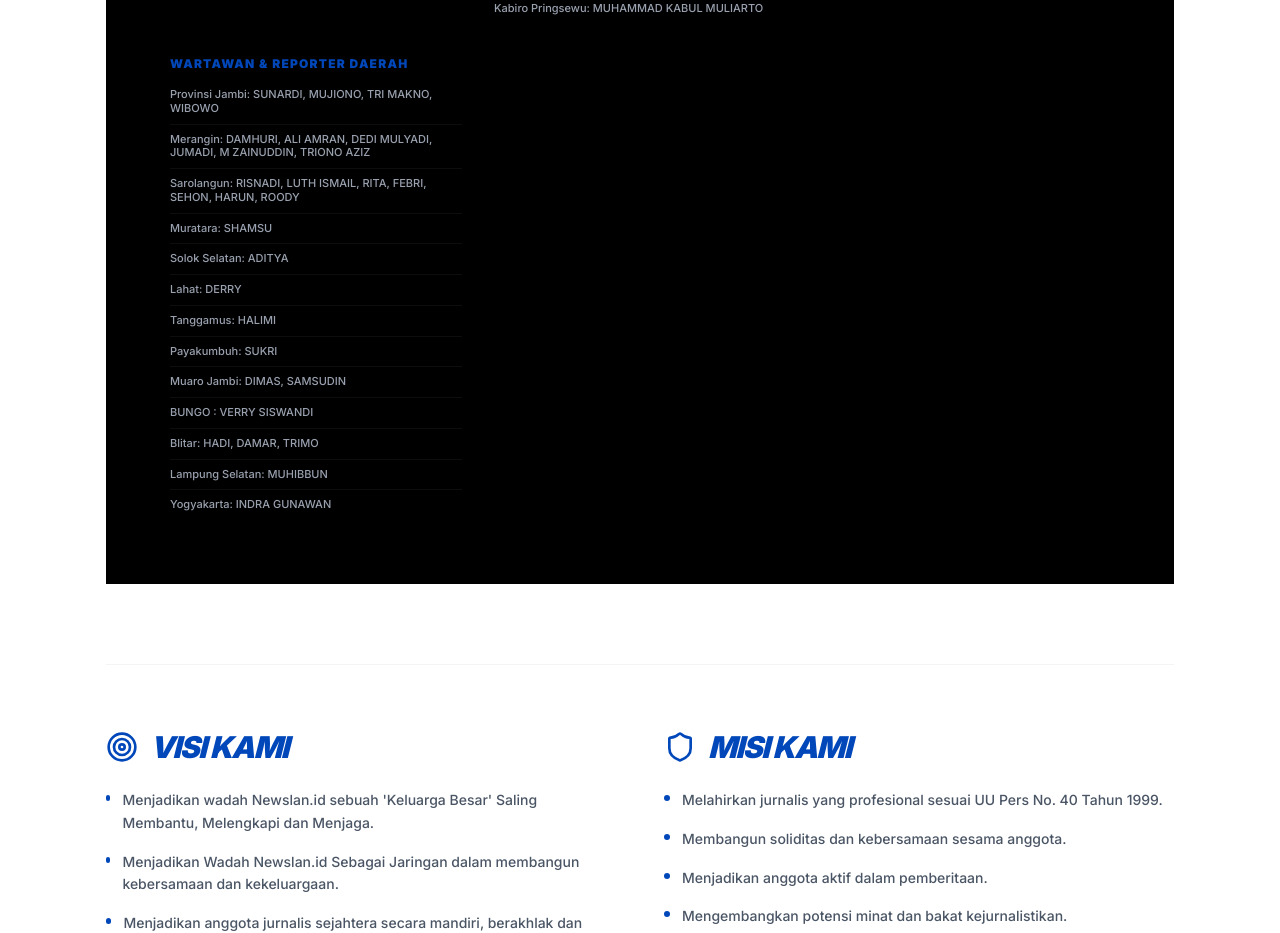
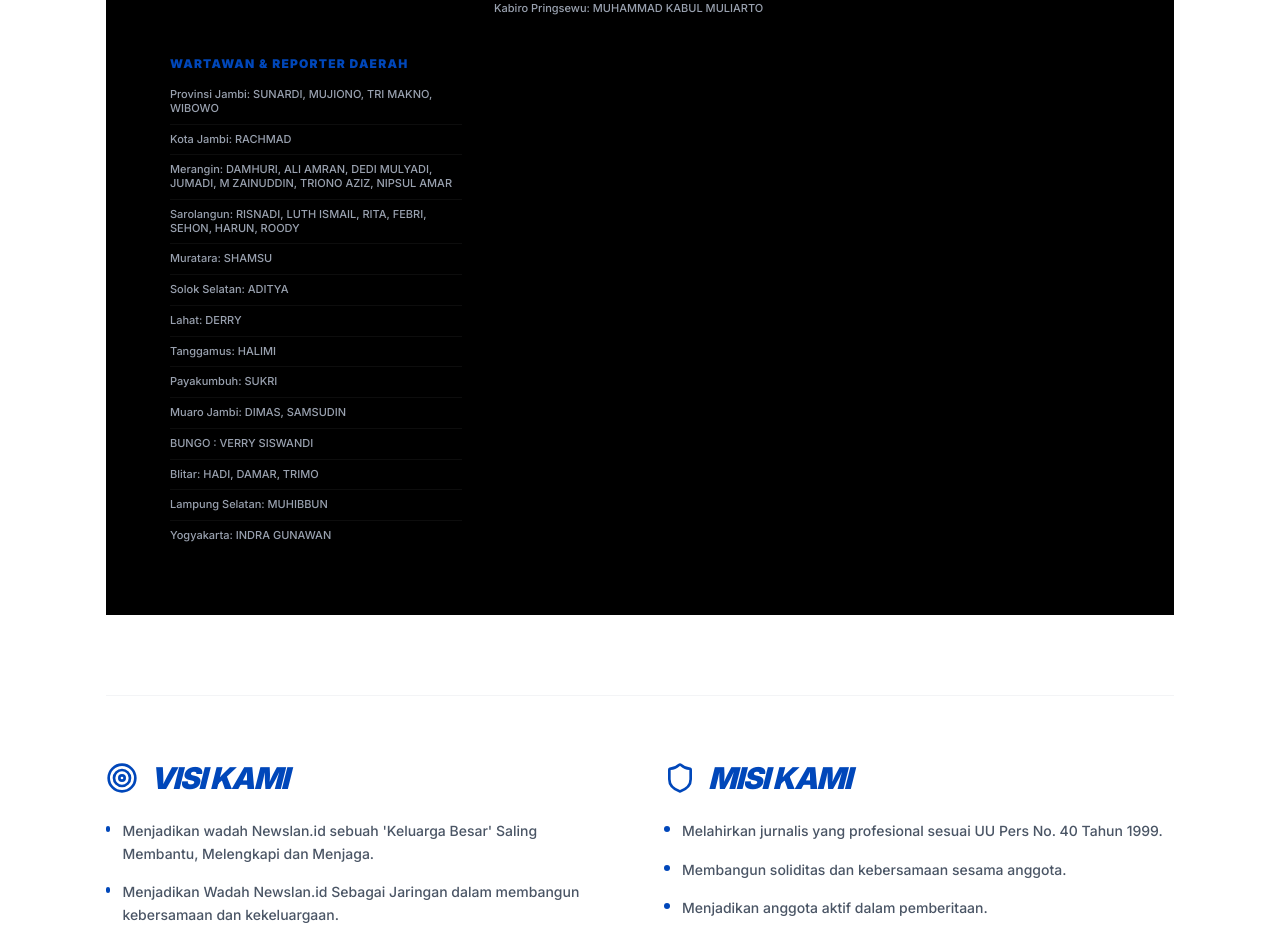
Before and after one commit to yosefmandala4-ui/newslan_lite, a Next.js app: page /redaksi in a window 1280 px wide. Shown: the part 3200-4133 px from the top of the page. Built offline with nearby package versions, Linux system fonts and the light colour scheme; no server answers; the database is empty.

Commit message:
feat(redaksi): add Nipsul Amar and Rachmad to wartawan list

```diff
--- a/src/app/(frontend)/redaksi/page.tsx
+++ b/src/app/(frontend)/redaksi/page.tsx
@@ -219,7 +219,8 @@ export default async function RedaksiPage() {
                         ]} />
                         <RegionGroup title="Wartawan & Reporter Daerah" list={[
                             "Provinsi Jambi: SUNARDI, MUJIONO, TRI MAKNO, WIBOWO",
-                            "Merangin: DAMHURI, ALI AMRAN, DEDI MULYADI, JUMADI, M ZAINUDDIN, TRIONO AZIZ",
+                            "Kota Jambi: RACHMAD",
+                            "Merangin: DAMHURI, ALI AMRAN, DEDI MULYADI, JUMADI, M ZAINUDDIN, TRIONO AZIZ, NIPSUL AMAR",
                             "Sarolangun: RISNADI, LUTH ISMAIL, RITA, FEBRI, SEHON, HARUN, ROODY",
                             "Muratara: SHAMSU",
                             "Solok Selatan: ADITYA",
```
